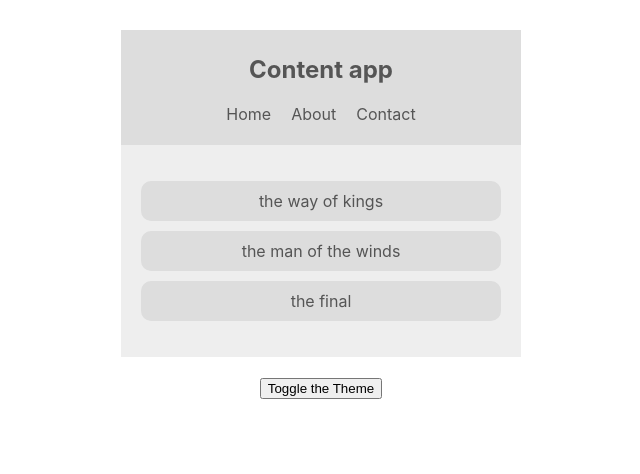
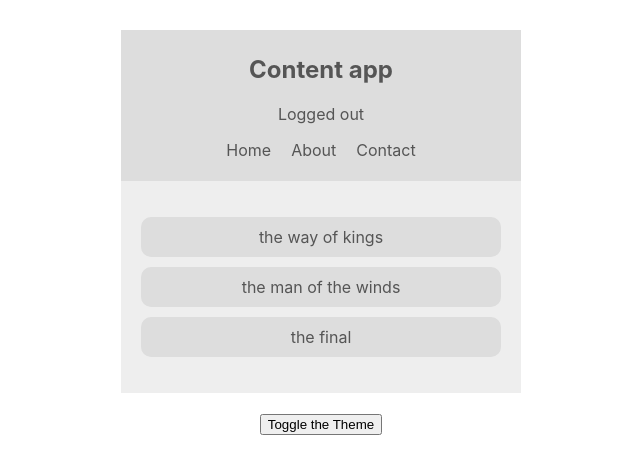
Before and after one commit to boyet007/react-hooks, a React (Create React App) app: page / in a window 1280 px wide. Shown: the top 474 px of the page, without its empty margins (319-959 px from the left). Built offline with nearby package versions, Linux system fonts and the light colour scheme.

Commit message:
08 - Consuming multiple context

```diff
--- a/src/components/Navbar.js
+++ b/src/components/Navbar.js
@@ -1,16 +1,22 @@
 import React, { Component } from 'react'
 import { ThemeContext } from '../context/ThemeContext'
+import { AuthContext } from '../context/AuthContext'
 
 class Navbar extends Component {
 
     render() {
         return (
-            <ThemeContext.Consumer>{(context) => {
-                const { isLightTheme, light, dark } = context
+            <AuthContext.Consumer>{(authContext) => (
+                <ThemeContext.Consumer>{(themeContext) => {
+                    const { isAuthenticated, toggleAuth } = authContext
+                    const { isLightTheme, light, dark } = themeContext
                     const theme = isLightTheme ? light : dark
                     return (
                         <nav style={{ background: theme.ui, color: theme.syntax }}>
                             <h1>Content app</h1>
+                            <div onClick={toggleAuth}>
+                                { isAuthenticated ? 'Logged in' : 'Logged out' }
+                            </div>
                             <ul>
                                 <li>Home</li>
                                 <li>About</li>
@@ -19,6 +25,9 @@
                         </nav>
                     )
                 }}</ThemeContext.Consumer>
+            )}
+
+            </AuthContext.Consumer>
 
         )
     }
```
Lines whose indentation alone changed are shown as unchanged.
